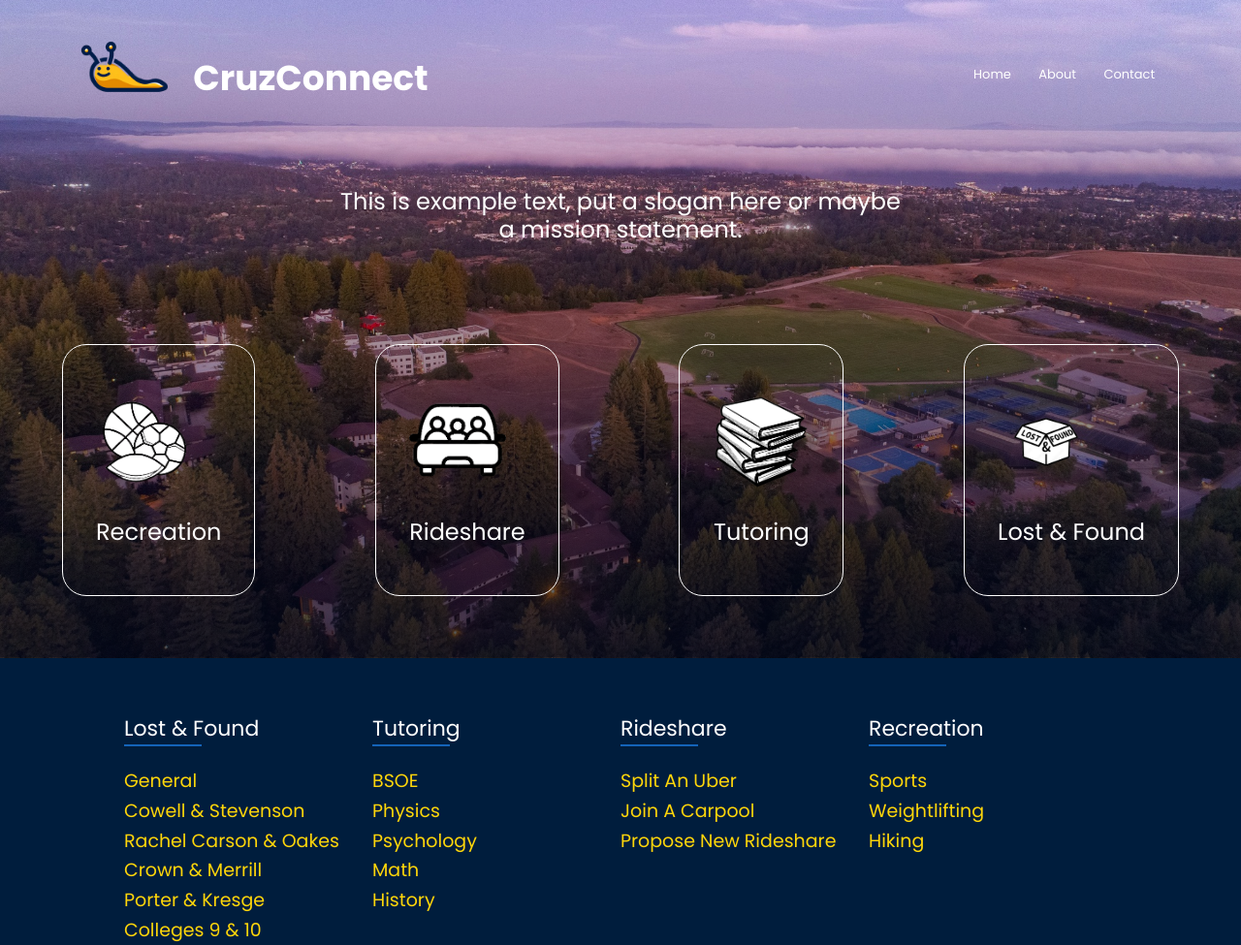
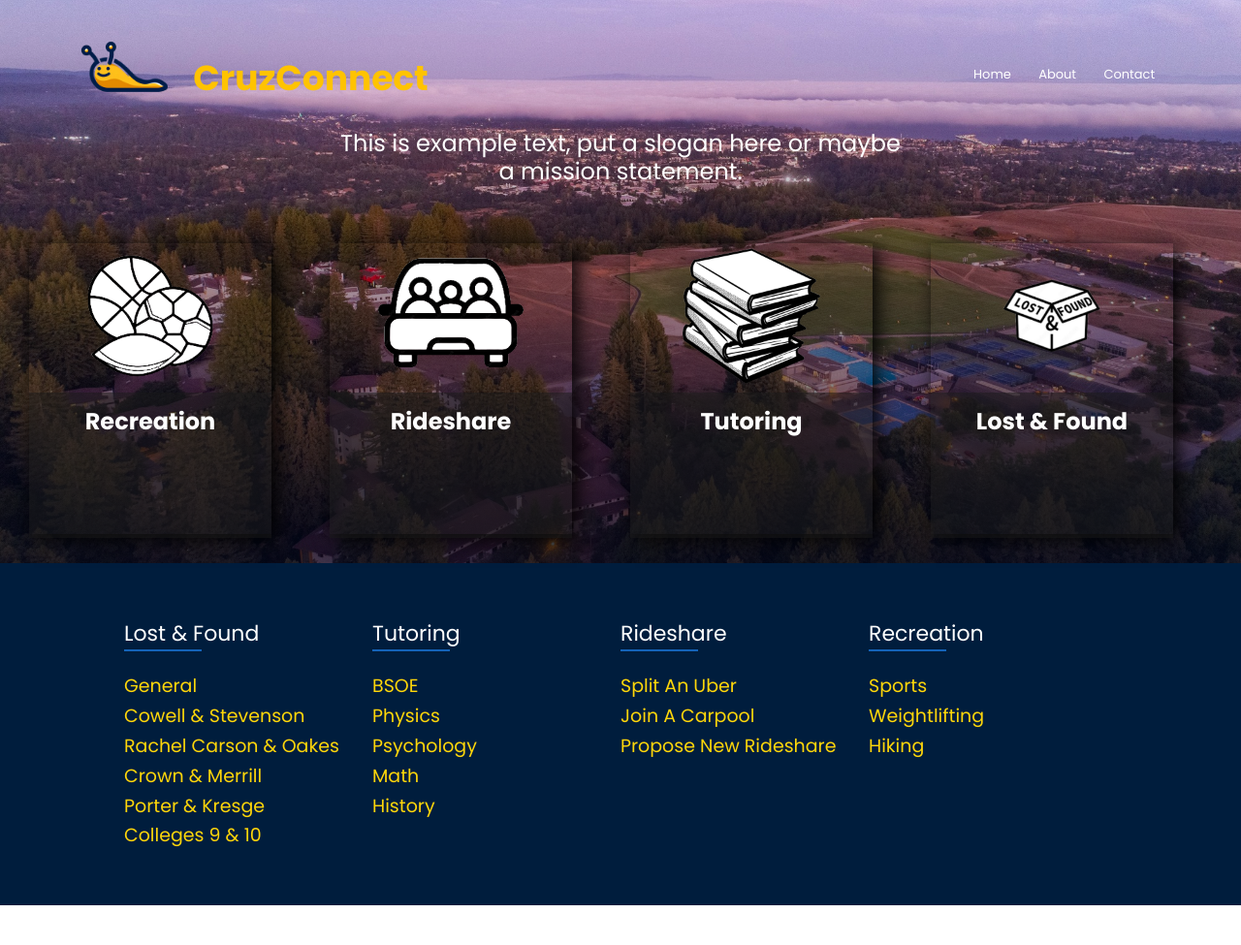
Before and after one commit to dvizcarr/CruzConnect, a website: page index.html in a window 1280 px wide. Shown: the whole page at 97% size. After the commit the page ends 934 px from the top, so only its background shows below. Drawn offline with Linux system fonts and the light colour scheme.

Commit message:
added new logos, animated card and buttons

```diff
--- a/home.css
+++ b/home.css
@@ -36,7 +36,7 @@ nav h1 {
 
 nav h1 a {
   text-decoration: none;
-  color: #fff;
+  color: #ffc300;
 }
 
 nav h1 a::after {
@@ -50,7 +50,7 @@ nav h1 a::after {
 }
 
 nav h1 a:hover {
-  color: #ffc300;
+  color: #fff;
 }
 
 nav h1 a:hover::after {
@@ -103,11 +103,11 @@ nav h1 a:hover::after {
 }
 
 .text-box p {
-  margin: 60px 0 10px;
   font-size: 24px;
   color: #fff;
 }
 
+/*
 .button-container {
   list-style: none;
   padding: 5%;
@@ -118,6 +118,84 @@ nav h1 a:hover::after {
   position: relative;
   z-index: 0;
 }
+*/
+
+.container {
+  list-style: none;
+  display: flex;
+}
+
+.main-buttons {
+  display: flex;
+  justify-content: center;
+  height: 100vh;
+  align-items: center;
+  background: whitesmoke;
+}
+
+.card {
+  height: 300px;
+  width: 250px;
+  margin: 30px;
+  box-shadow: 5px 5px 20px black;
+  overflow: hidden;
+  text-align: center;
+}
+
+.card img {
+  height: 150px;
+  width: 150px;
+  border-radius: 3px;
+  transition: 0.5s;
+}
+
+.card h1 {
+  margin: 10px;
+  font-size: 24px;
+}
+
+.card p {
+  font-size: 20;
+  margin: 20px;
+  visibility: hidden;
+  opacity: 0;
+}
+
+.card span {
+  font-weight: bold;
+}
+
+.intro {
+  height: 150px;
+  width: 250px;
+  padding: 6px;
+  box-sizing: border-box;
+  position: absolute;
+  bottom: px;
+  background: rgb(27, 27, 27, 0.5);
+  color: white;
+  transition: 0.5s;
+}
+
+.card:hover {
+  cursor: pointer;
+}
+
+.card:hover .intro {
+  height: 200px;
+  bottom: px;
+  background: #001d3d;
+  color: #ffc300;
+}
+
+.card:hover p {
+  opacity: 1;
+  visibility: visible;
+}
+
+.card:hover img {
+  transform: scale(1.01) rotate(3deg);
+}
 
 .hero-btn a {
   display: block;
@@ -127,6 +205,7 @@ nav h1 a:hover::after {
 
 .hero-btn button {
   /* See */
+  padding: 50px 34px;
   font-size: 24px;
   flex: 1;
   display: inline-block;
@@ -135,14 +214,13 @@ nav h1 a:hover::after {
   color: #fff;
   border: 1px solid #fff;
   border-radius: 25px;
-  padding: 50px 34px;
   background: transparent;
   position: relative;
   cursor: pointer;
 }
 
 .hero-btn a button img {
-  display: grid;
+  align-items: center;
   width: 100px;
 }
 
@@ -150,7 +228,7 @@ nav h1 a:hover::after {
   border: 1px solid #e9c46a;
   background: #e9c46a;
   color: #000814;
-  transition: 1s;
+  transition: .6s;
 }
 
 @media(max-width: 700px) {
--- a/index.html
+++ b/index.html
@@ -33,53 +33,101 @@
                 </p>
             </div>
         </section>
-        <section class="main-buttons">
-            <div class="button-container">
-                <!--
-                <a href="" class="hero-btn"><img src="">Schoolwide</a>
-                <a href="" class="hero-btn"><img src="">Rideshare</a>
-                <a href="" class="hero-btn"><img src="">Recreation</a>
-                <a href="" class="hero-btn"><img src="">Tutoring</a>
-                -->
+        <!-- <section class="main-buttons"> -->
+        <div class="container">
+            <!--<div class="button-container">-->
+            <!-- ADD ANCHOR TAGS TO CARDS-->
             <li class="hero-btn">
                 <a href="#">
+                    <div class="card">
+                        <img src="RecreationLogo.png">
+                        <div class="intro">
+                            <h1>Recreation</h1>
+                            <p>The <span>Recreation</span> tab allows you to connect with other students for a variety
+                                of
+                                fun activities</p>
+                        </div>
+                    </div>
+                </a>
+                <!--
+                    <a href="#">
                         <button>
-                            <img src="Recreation.png">
+                            <img src="RecreationLogo.png">
                             <br>
                             <span>Recreation</span>
                         </button>
                     </a>
+                    -->
             </li>
             <li class="hero-btn">
                 <a href="rideshare.html">
+                    <div class="card">
+                        <img src="RideshareLogo.png">
+                        <div class="intro">
+                            <h1>Rideshare</h1>
+                            <p>The <span>Rideshare</span> tab allows you to organize rides with other students, whether
+                                that
+                                be splitting an uber or starting a Carpool</p>
+                        </div>
+                    </div>
+                </a>
+                <!--
+                    <a href="rideshare.html">
                         <button>
-                            <img src="Rideshare.png">
+                            <img src="RideshareLogo.png">
                             <br>
                             <span>Rideshare</span>
                         </button>
                     </a>
+                -->
             </li>
             <li class="hero-btn">
                 <a href="#">
+                    <div class="card">
+                        <img src="TutoringLogo.png">
+                        <div class="intro">
+                            <h1>Tutoring</h1>
+                            <p>The <span>Tutoring</span> tab allows you to request a tutor for classes you may be
+                                struggling
+                                in, or offer tutoring, either for free or for a price.</p>
+                        </div>
+                    </div>
+                </a>
+                <!--
+                    <a href="#">
                         <button>
-                            <img src="actual_tutoring_logo.png">
+                            <img src="TutoringLogo.png">
                             <br>
                             <span>Tutoring</span>
                         </button>
                     </a>
+                -->
             </li>
             <li class="hero-btn">
+                <a href="">
+                    <div class="card">
+                        <img src="LostAndFoundLogo.png">
+                        <div class="intro">
+                            <h1>Lost & Found</h1>
+                            <p>The <span>Lost and Found</span> tab allows you to report an item as lost in hopes someone
+                                finds it, or report an item you're trying to return to its rightful owner.</p>
+                        </div>
+                    </div>
+                </a>
+                <!--
                     <a href="#">
                         <button>
-                            <img src="LostAndFound.png">
+                            <img src="LostAndFoundLogo.png">
                             <br>
                             <span>Lost & Found</span>
                         </button>
                     </a>
+                -->
             </li>
         </div>
+        <!--</div>-->
     </section>
-    </section>
+    <!-- </section> -->
 
     <footer>
         <div class="footer-col">
```
Also changed, not shown: LostAndFound.png (deleted), LostAndFoundLogo.png (added), RecreationLogo.png (renamed from Recreation.png), RideshareLogo.png (renamed from Rideshare.png), TutoringLogo.png (added), actual_tutoring_logo.png (deleted). Lines whose indentation alone changed are shown as unchanged.
